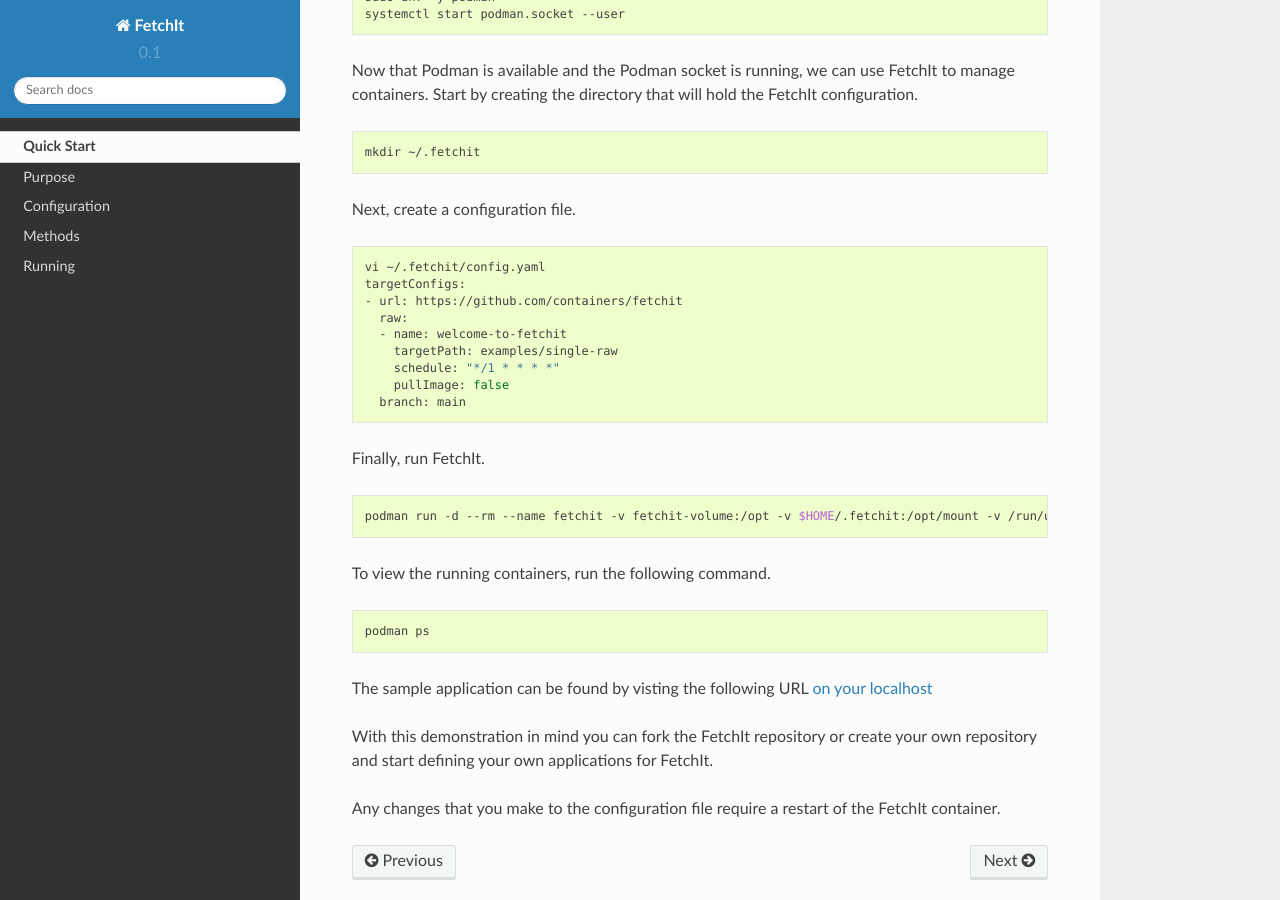
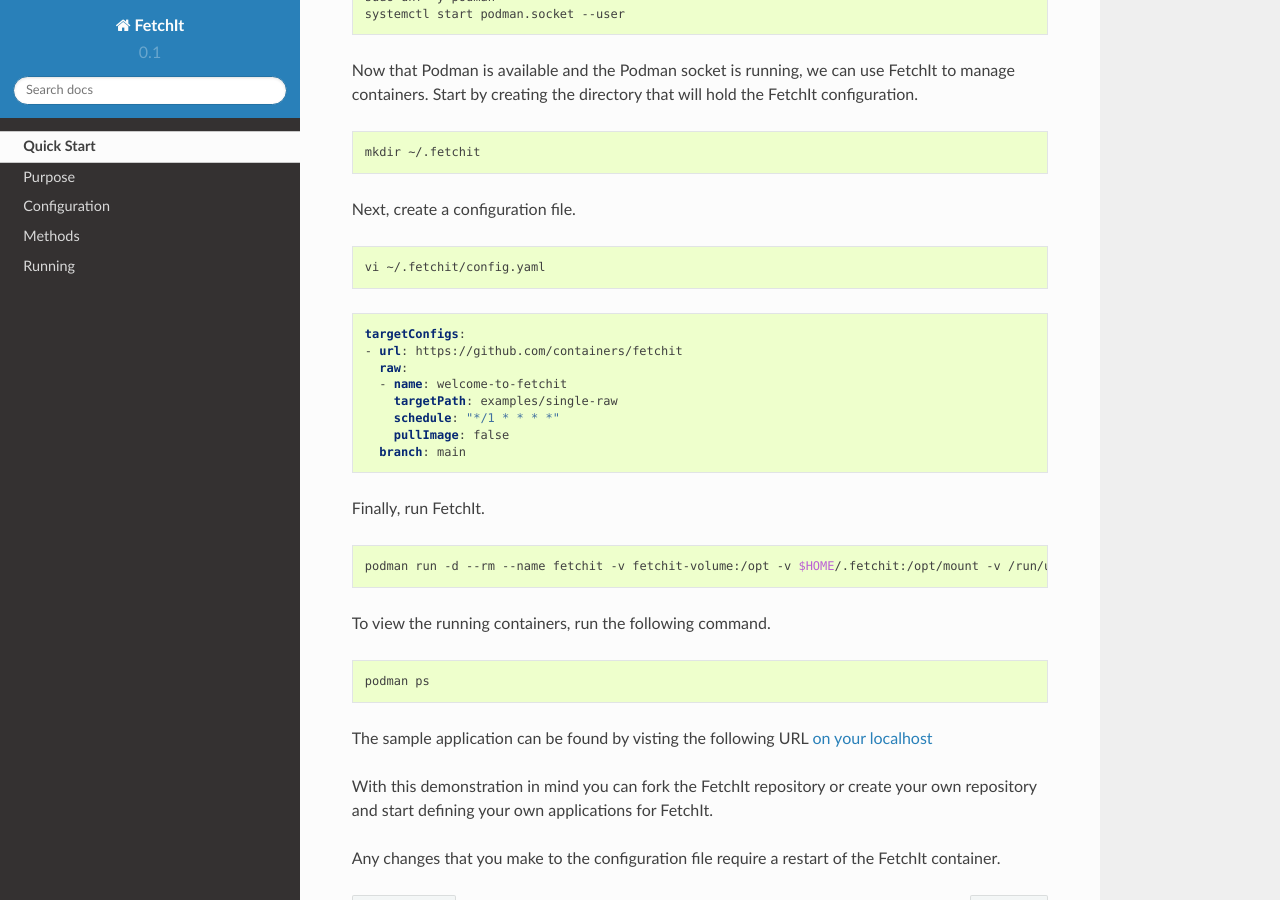
Before and after one commit to containers/fetchit, a Sphinx documentation site: the page built from docs/quick_start.rst, in a window 1280 px wide and 900 px high, scrolled down 352 px. Built offline with Sphinx 7.4.7 and the Read the Docs theme 2.0.0, drawn with Linux system fonts in a browser that asks for light colours.

Commit message:
Update quick_start.rst
Fixed some formatting for readability.

```diff
--- a/docs/quick_start.rst
+++ b/docs/quick_start.rst
@@ -21,6 +21,9 @@
 .. code-block:: bash
 
    vi ~/.fetchit/config.yaml
+
+.. code-block:: yaml
+
    targetConfigs:
    - url: https://github.com/containers/fetchit
      raw:
@@ -34,7 +37,7 @@
 
 .. code-block:: bash
 
-   podman run -d --rm --name fetchit -v fetchit-volume:/opt -v $HOME/.fetchit:/opt/mount -v /run/user/$(id -u)/podman//podman.sock:/run/podman/podman.sock --security-opt label=disable quay.io/fetchit/fetchit:latest
+   podman run -d --rm --name fetchit -v fetchit-volume:/opt -v $HOME/.fetchit:/opt/mount -v /run/user/$(id -u)/podman/podman.sock:/run/podman/podman.sock --security-opt label=disable quay.io/fetchit/fetchit:latest
 
 
 To view the running containers, run the following command.
```
